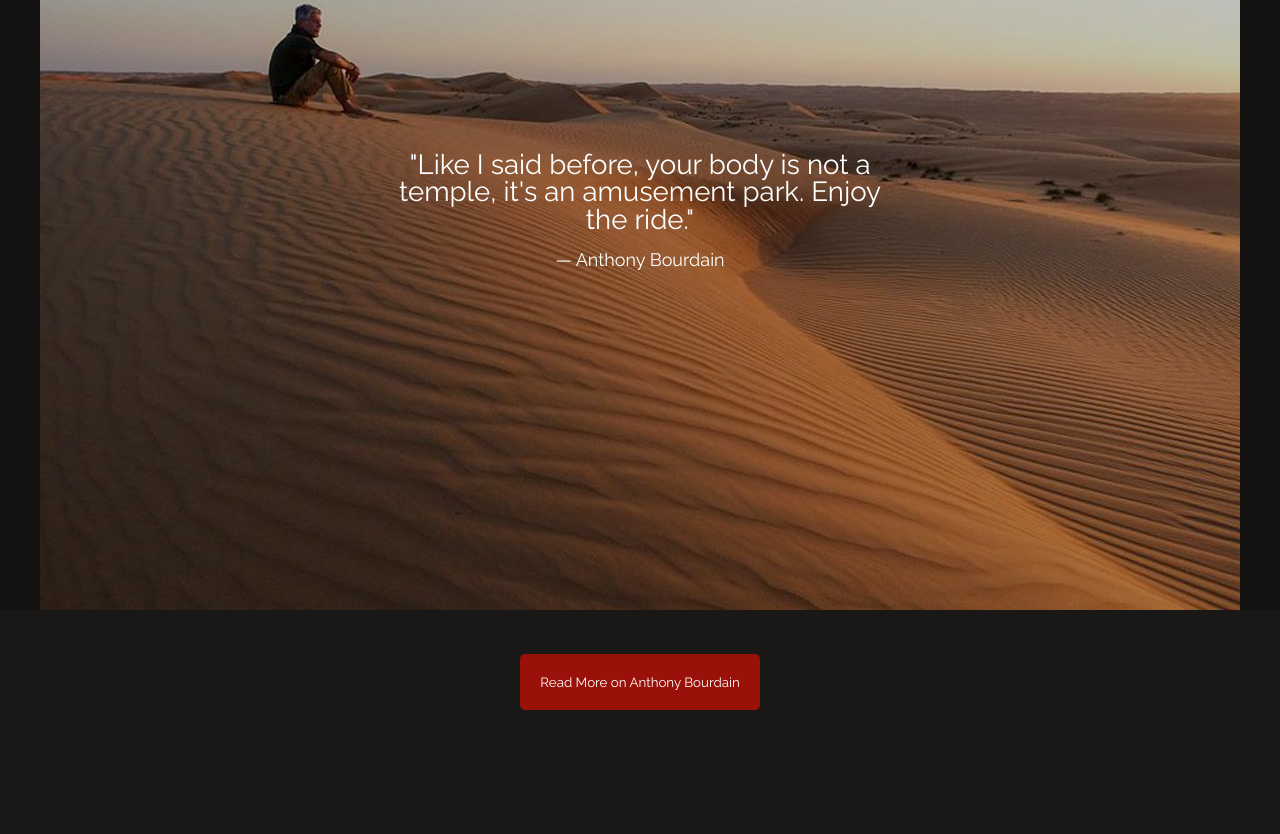
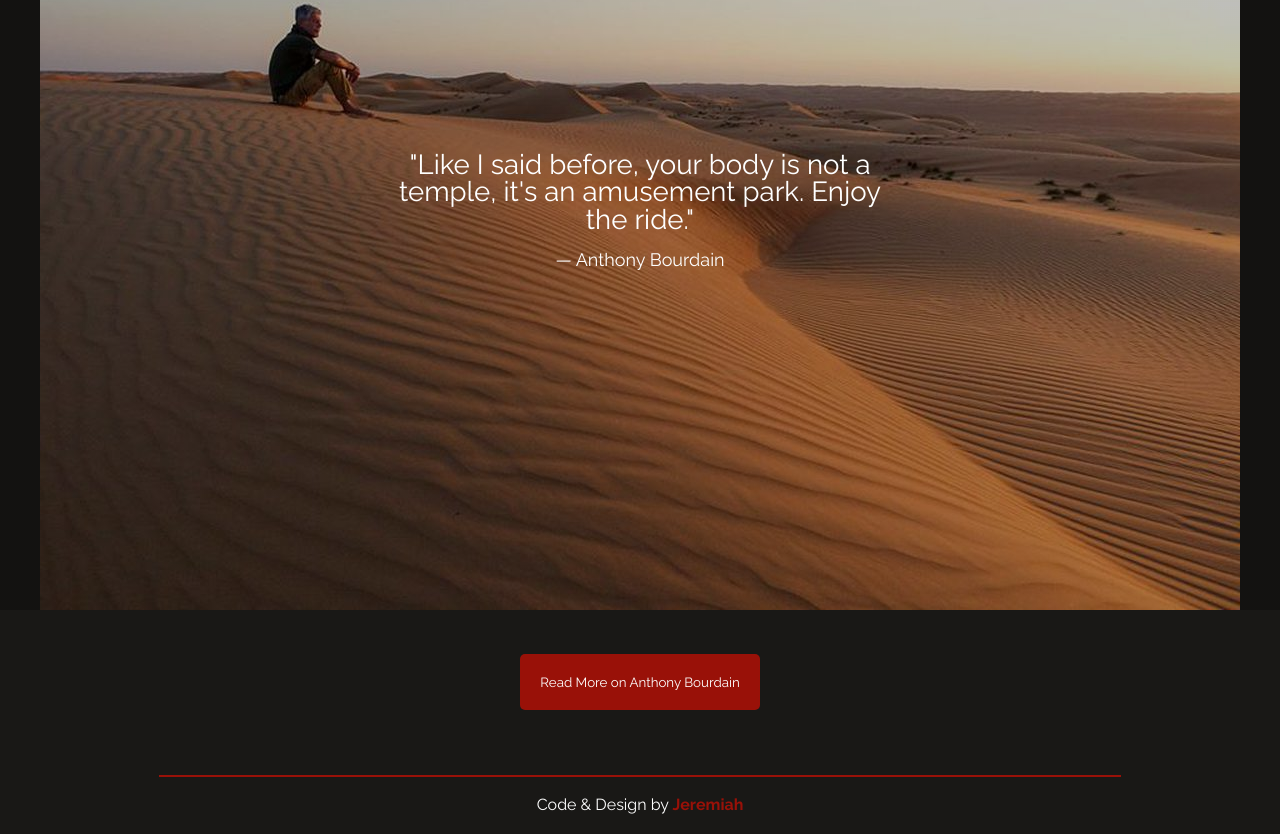
Before and after one commit to jemalmazar/fCC-p1-tribute_page, a website: page index.html in a window 1280 px wide. Shown: the part 3458-4292 px from the top of the page. Before the commit the page ends 4212 px from the top, so only its background shows below. Drawn offline with Linux system fonts and the light colour scheme.

Commit message:
Build and style footer

```diff
--- a/index.html
+++ b/index.html
@@ -127,7 +127,7 @@
                     — Anthony Bourdain
                 </p>
 
-            </section>
+            </section> <!-- .tribute-quote -->
 
 
             <div class="read-more">
@@ -138,7 +138,14 @@
                     </a>
                 </button>
 
-            </div>
+            </div> <!-- .read-more -->
+
+            <footer class="tribute-footer">
+                <hr>
+                <p>
+                    Code & Design by <a href="https://github.com/jemalmazar" target="_blank">Jeremiah</a>
+                </p>
+            </footer>
 
         </main> <!-- #main -->
 
--- a/style.css
+++ b/style.css
@@ -257,6 +257,29 @@ body {
 	text-decoration: underline;
 }
 
+/* Footer */
+
+.tribute-footer {
+	display: flex;
+	flex-direction: column;
+	justify-content: space-evenly;
+	font-family: Raleway, sans-serif;
+	text-align: center;
+	height: 5em;
+}
+
+.tribute-footer hr {
+	border: 1.5px solid var(--brandred);
+	width: 75%;
+	margin: 0 auto;
+}
+
+.tribute-footer a {
+	font-weight: 700;
+	color: var(--brandred);
+	text-decoration: none;
+}
+
 /*--------------------------------------------------------------
 # Media Breakpoints
 --------------------------------------------------------------*/
@@ -428,4 +451,8 @@ body {
 		grid-template-columns: repeat(4, 0.2fr);
 	}
 
+	.tribute-footer hr {
+		width: 50%;
+	}
+
 }
```
Also changed, not shown: build/css/style.min.css.
